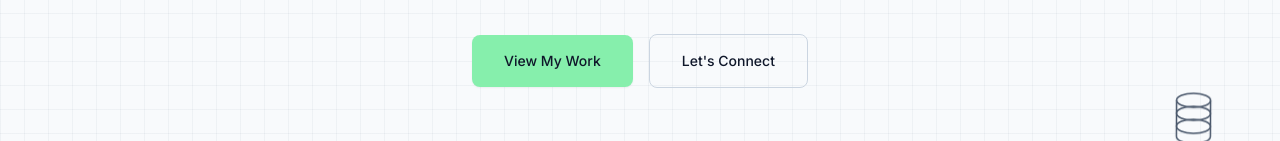
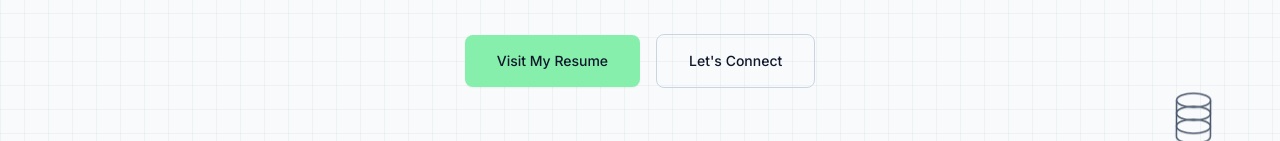
Before and after one commit to priyanshtiwari001/portfolio-ready, a Next.js app: page / in a window 1280 px wide. Shown: the part 443-584 px from the top of the page. Built offline with nearby package versions, Linux system fonts and the light colour scheme.

Commit message:
added cv

```diff
--- a/app/page.tsx
+++ b/app/page.tsx
@@ -752,8 +752,8 @@ export default function Portfolio() {
               transition={{ delay: 0.6 }}
               className="flex flex-col sm:flex-row gap-4 justify-center items-center"
             >
-              <CleanButton variant="accent" className="px-8 py-4 text-base" href="#work">
-                View My Work
+              <CleanButton target="blank" variant="accent" className="px-8 py-4 text-base" href="https://drive.google.com/file/d/1lp7KvSR_bxjKwHyMcbud9chJVNaaVopP/view?usp=drive_link">
+               Visit My Resume
               </CleanButton>
               <CleanButton variant="outline" className="px-8 py-4 text-base" href="#contact">
                 Let's Connect
@@ -880,7 +880,7 @@ export default function Portfolio() {
                 whileInView={{ opacity: 1, y: 0 }}
                 viewport={{ once: true }}
                 transition={{ delay: 0.2 }}
-                className="space-y-6 text-slate-600 dark:text-slate-400 leading-relaxed"
+                className="space-y-6 text-slate-700 dark:text-slate-400 leading-relaxed"
               >
                 <p>
                 Hi, I’m Priyanshu — a full-stack developer with a strong focus on frontend development. I have 3+ years of experience building modern, scalable web applications using React.js, Next.js, TypeScript, and Node.js.
```
